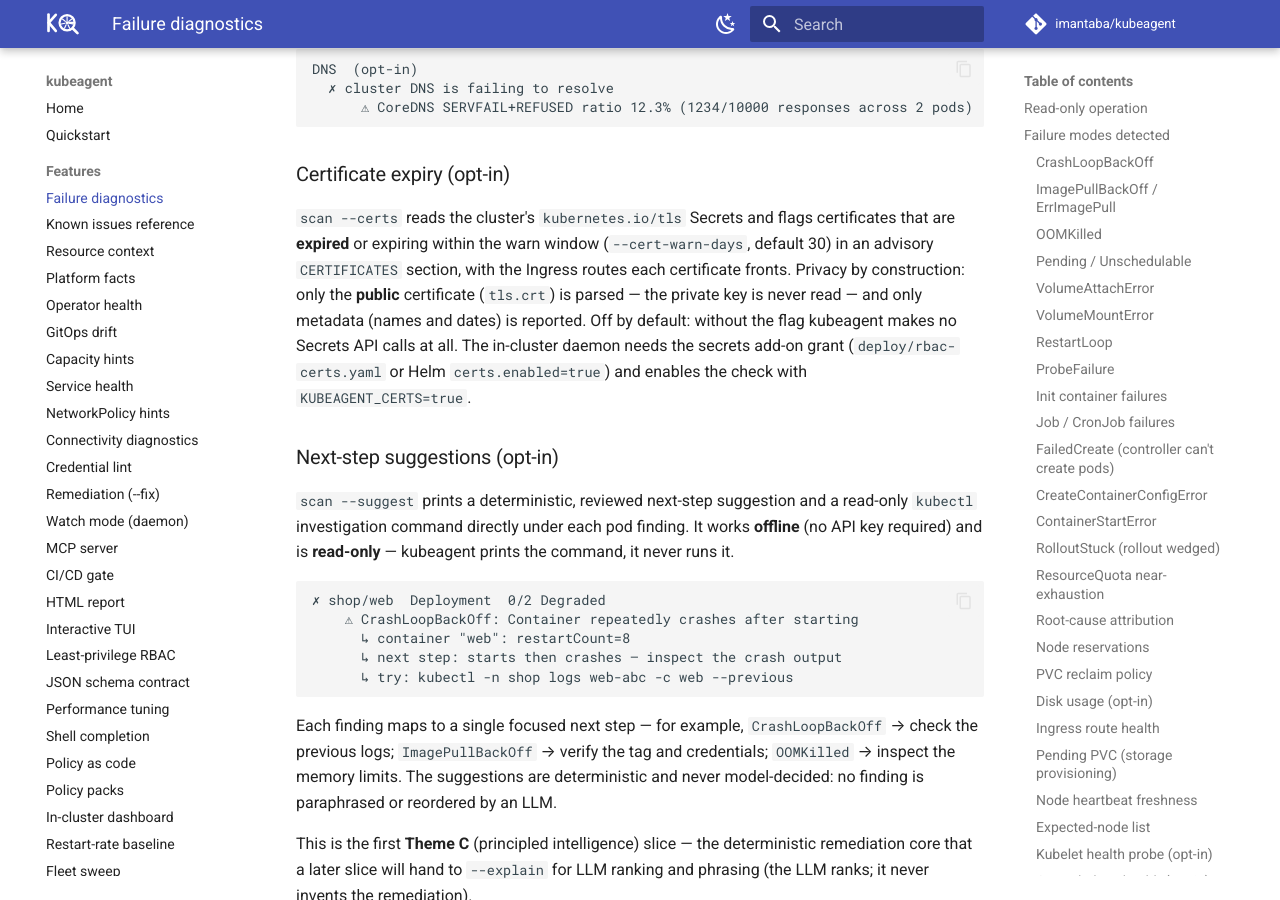
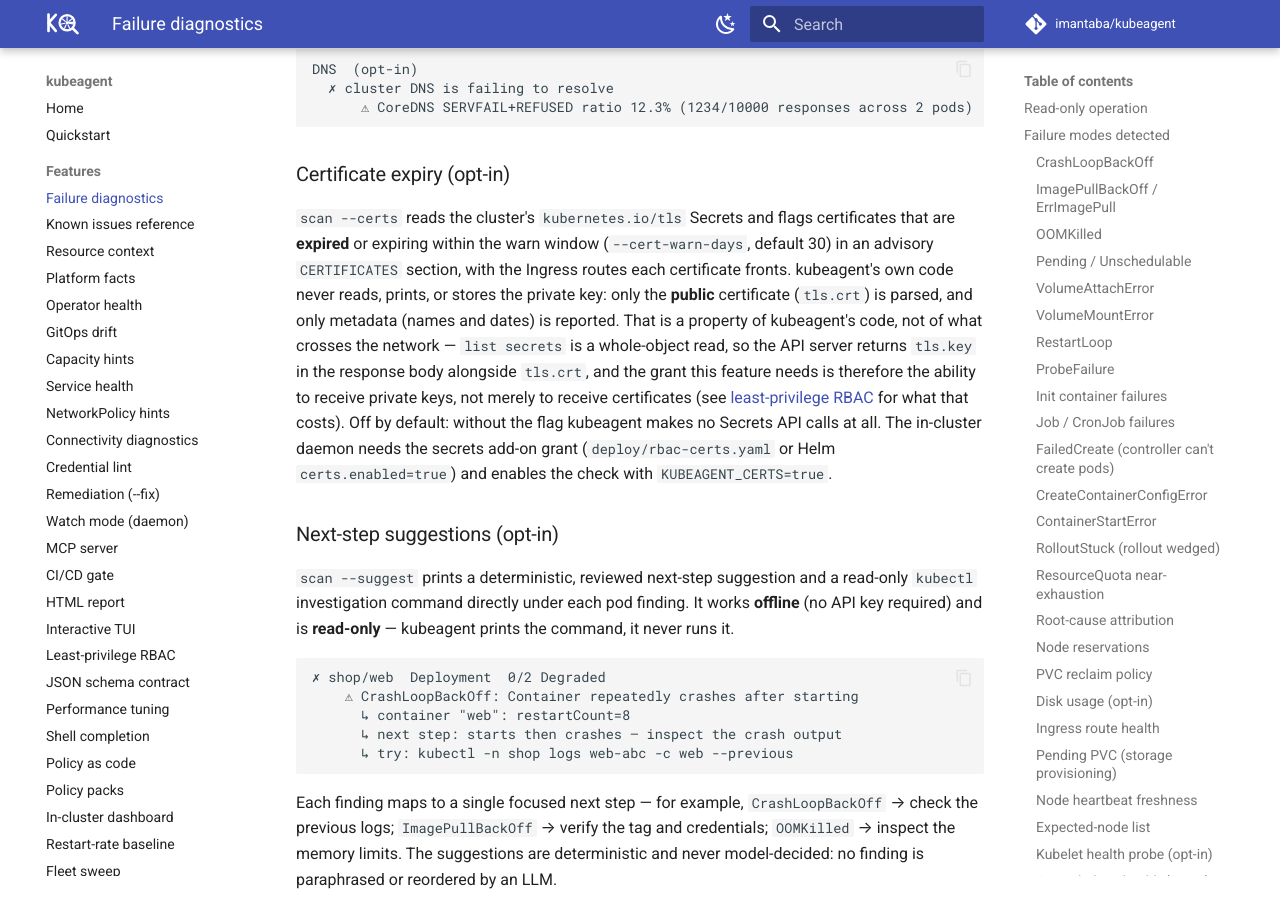
Before and after one commit to imantaba/kubeagent, an MkDocs documentation site: the page built from website/docs/features/diagnostics.md, in a window 1280 px wide and 900 px high, scrolled down 13966 px. Built offline with MkDocs 1.6.1 and Material for MkDocs 9.7.7, drawn with Linux system fonts in a browser that asks for light colours; comment, search, counter and statistics services are not loaded.

Commit message:
docs(diagnostics): narrow the certificate-expiry privacy claim (R105-A)
`scan --certs` reads whole kubernetes.io/tls Secret objects: list has no
server-side field projection, so the API server returns tls.key in the
response body alongside tls.crt for every matching Secret. kubeagent's own
code never reads, prints, or stores that field, but the previous wording —
'the private key is never read' — read as a claim about what crosses the
network rather than about kubeagent's own code, and the two are not the same
claim.

Narrow the privacy paragraph in diagnostics.md to say what the code actually
keeps, and state plainly that the certs grant is therefore the ability to
receive private keys, not merely to receive certificates. Add the same point
to rbac.md, where the grant is actually chosen, with a cross-link in each
direction. This narrows an existing claim; it does not retract the feature's
privacy property, which still holds for kubeagent's own code.

Signed-off-by: imantaba <itn.taba@gmail.com>

```diff
--- a/website/docs/features/diagnostics.md
+++ b/website/docs/features/diagnostics.md
@@ -646,12 +646,18 @@ DNS  (opt-in)
 `scan --certs` reads the cluster's `kubernetes.io/tls` Secrets and flags
 certificates that are **expired** or expiring within the warn window
 (`--cert-warn-days`, default 30) in an advisory `CERTIFICATES` section, with the
-Ingress routes each certificate fronts. Privacy by construction: only the
-**public** certificate (`tls.crt`) is parsed — the private key is never read —
-and only metadata (names and dates) is reported. Off by default: without the
-flag kubeagent makes no Secrets API calls at all. The in-cluster daemon needs
-the secrets add-on grant (`deploy/rbac-certs.yaml` or Helm
-`certs.enabled=true`) and enables the check with `KUBEAGENT_CERTS=true`.
+Ingress routes each certificate fronts. kubeagent's own code never reads,
+prints, or stores the private key: only the **public** certificate
+(`tls.crt`) is parsed, and only metadata (names and dates) is reported. That
+is a property of kubeagent's code, not of what crosses the network —
+`list secrets` is a whole-object read, so the API server returns `tls.key` in
+the response body alongside `tls.crt`, and the grant this feature needs is
+therefore the ability to receive private keys, not merely to receive
+certificates (see [least-privilege RBAC](rbac.md#the-feature-table) for what
+that costs). Off by default: without the flag kubeagent makes no Secrets API
+calls at all. The in-cluster daemon needs the secrets add-on grant
+(`deploy/rbac-certs.yaml` or Helm `certs.enabled=true`) and enables the check
+with `KUBEAGENT_CERTS=true`.
 
 ### Next-step suggestions (opt-in)
 
```
Also changed, not shown: website/docs/features/rbac.md (+10 -0 lines).
